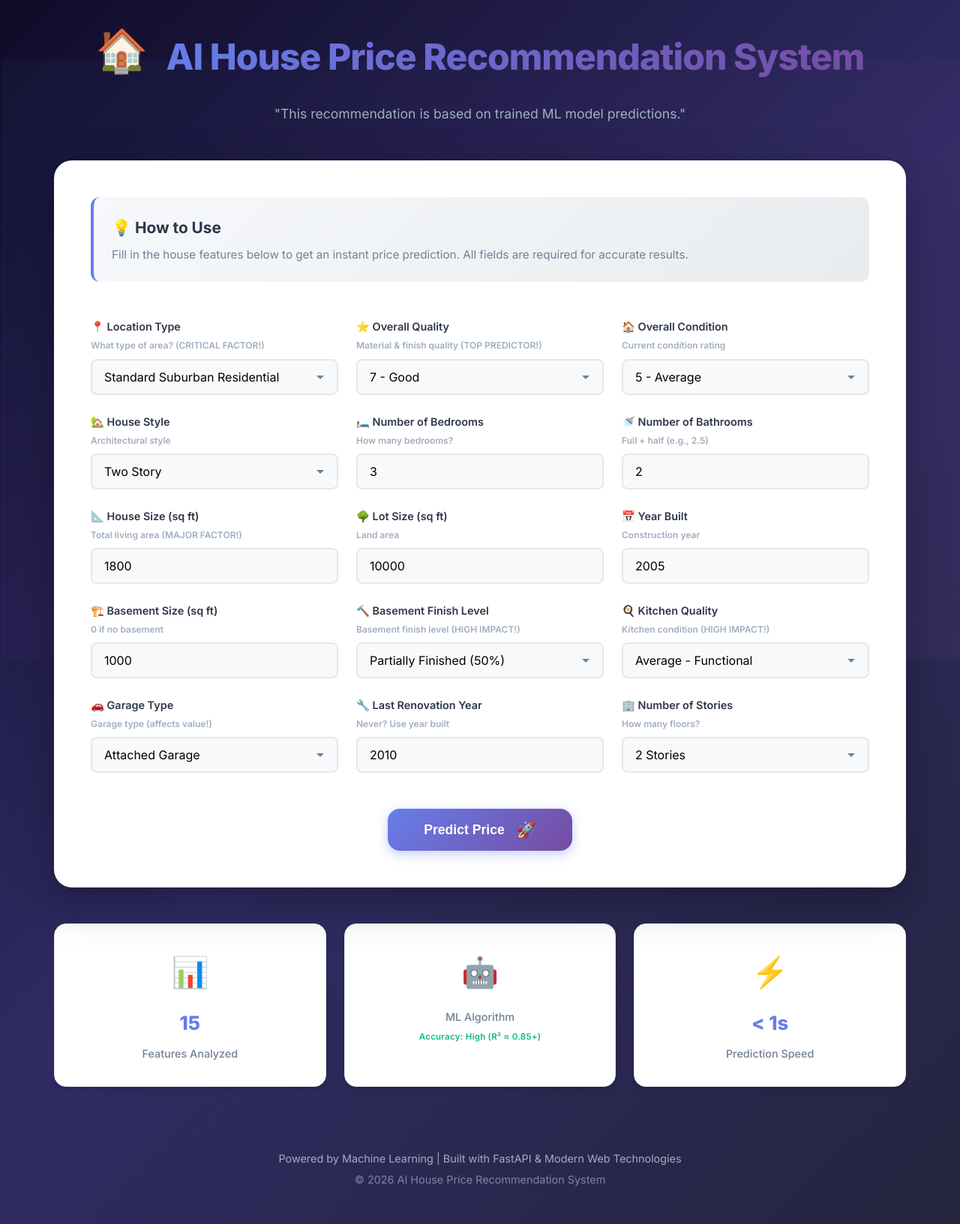
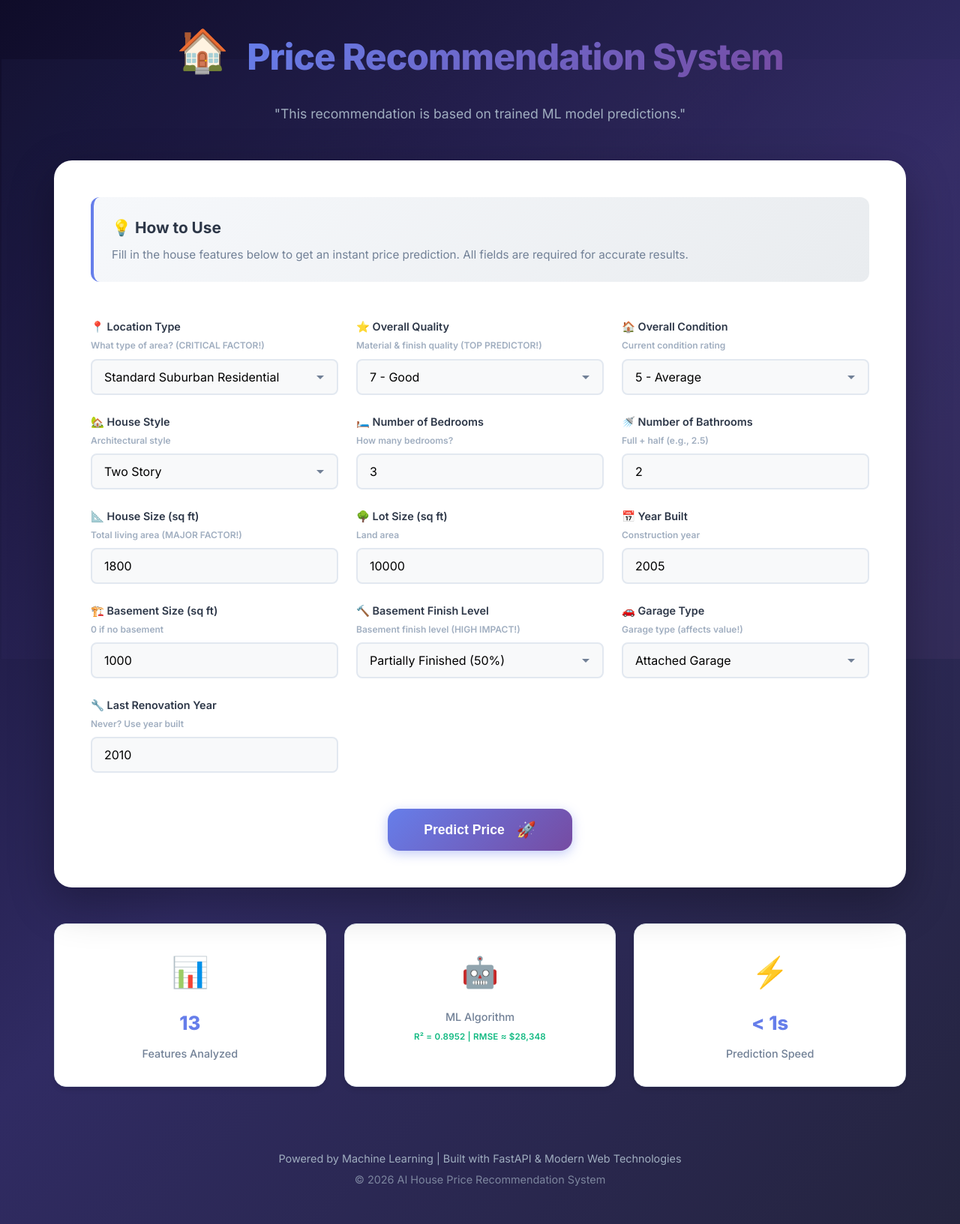
Before and after one commit to NikhilForge/AI-House-Price-Recommendation-System, a FastAPI app: page / in a window 1280 px wide. Shown: the top 1633 px of the page at 75% size. Run offline with FastAPI, Linux system fonts and the light colour scheme; parts of the project's set-up code (start-up, migrations or seed data) failed here and were passed over.

Commit message:
Updated project

```diff
--- a/main.py
+++ b/main.py
@@ -46,10 +46,8 @@ USER_INPUT_FEATURES = [
     'year_built',
     'basement_sqft',
     'basement_finish',
-    'kitchen_quality',
     'garage_type',
     'year_renovated',
-    'stories',
 ]
 
 LOCATION_TYPES = {
@@ -324,20 +322,6 @@ USER_FIELD_INFO = {
         'description': 'Basement finish level (HIGH IMPACT!)',
         'icon': '🔨'
     },
-    'kitchen_quality': {
-        'label': 'Kitchen Quality',
-        'type': 'select',
-        'options': [
-            {'value': 1, 'label': 'Poor - Outdated'},
-            {'value': 2, 'label': 'Fair - Basic'},
-            {'value': 3, 'label': 'Average - Functional'},
-            {'value': 4, 'label': 'Good - Modern Updates'},
-            {'value': 5, 'label': 'Excellent - High-End'},
-        ],
-        'default': 3,
-        'description': 'Kitchen condition (HIGH IMPACT!)',
-        'icon': '🍳'
-    },
     'garage_type': {
         'label': 'Garage Type',
         'type': 'select',
@@ -361,18 +345,6 @@ USER_FIELD_INFO = {
         'default': 2010,
         'description': 'Never? Use year built',
         'icon': '🔧'
-    },
-    'stories': {
-        'label': 'Number of Stories',
-        'type': 'select',
-        'options': [
-            {'value': 1, 'label': '1 Story'},
-            {'value': 2, 'label': '2 Stories'},
-            {'value': 3, 'label': '3 Stories'},
-        ],
-        'default': 2,
-        'description': 'How many floors?',
-        'icon': '🏢'
     },
 }
 
@@ -433,20 +405,22 @@ def map_user_input_to_model_features(user_input):
     location_type = user_input.get('location_type', 'suburban_standard')
     location_info = LOCATION_TYPES.get(location_type, LOCATION_TYPES['suburban_standard'])
 
-    overall_quality = int(user_input.get('overall_quality', 7))
-    overall_condition = int(user_input.get('overall_condition', 5))
-    house_style = user_input.get('house_style', 'two_story')
-    bedrooms = int(user_input.get('bedrooms', 3))
-    bathrooms = float(user_input.get('bathrooms', 2))
-    house_sqft = int(user_input.get('house_sqft', 1800))
-    lot_sqft = int(user_input.get('lot_sqft', 10000))
-    year_built = int(user_input.get('year_built', 2005))
-    basement_sqft = int(user_input.get('basement_sqft', 1000))
-    basement_finish = user_input.get('basement_finish', 'partial')
-    kitchen_quality = int(user_input.get('kitchen_quality', 3))
-    garage_type = user_input.get('garage_type', 'attached')
-    year_renovated = int(user_input.get('year_renovated', year_built))
-    stories = int(user_input.get('stories', 2))
+    overall_quality    = int(user_input.get('overall_quality', 7))
+    overall_condition  = int(user_input.get('overall_condition', 5))
+    house_style        = user_input.get('house_style', 'two_story')
+    bedrooms           = int(user_input.get('bedrooms', 3))
+    bathrooms          = float(user_input.get('bathrooms', 2))
+    house_sqft         = int(user_input.get('house_sqft', 1800))
+    lot_sqft           = int(user_input.get('lot_sqft', 10000))
+    year_built         = int(user_input.get('year_built', 2005))
+    basement_sqft      = int(user_input.get('basement_sqft', 1000))
+    basement_finish    = user_input.get('basement_finish', 'partial')
+    # kitchen_quality defaults to 3 (Average) — not shown in UI
+    kitchen_quality    = 3
+    garage_type        = user_input.get('garage_type', 'attached')
+    year_renovated     = int(user_input.get('year_renovated', year_built))
+    # stories defaults to 2 — not shown in UI
+    stories            = 2
 
     full_bath = int(bathrooms)
     half_bath = int((bathrooms % 1) * 2)
@@ -455,9 +429,9 @@ def map_user_input_to_model_features(user_input):
         'none': 0.0, 'unfinished': 0.0,
         'partial': 0.5, 'mostly': 0.75, 'full': 1.0
     }
-    finish_ratio = basement_finish_ratios.get(basement_finish, 0.5)
-    bsmt_fin_sf1 = int(basement_sqft * finish_ratio)
-    bsmt_unf_sf = int(basement_sqft * (1 - finish_ratio))
+    finish_ratio  = basement_finish_ratios.get(basement_finish, 0.5)
+    bsmt_fin_sf1  = int(basement_sqft * finish_ratio)
+    bsmt_unf_sf   = int(basement_sqft * (1 - finish_ratio))
 
     basement_finish_quality = {
         'none': 0, 'unfinished': 1,
@@ -495,39 +469,39 @@ def map_user_input_to_model_features(user_input):
         floor_2nd = int(house_sqft * 0.35)
 
     mappings = {
-        'Neighborhood': location_info['neighborhood_code'],
-        'OverallQual': overall_quality,
-        'OverallCond': overall_condition,
-        'KitchenQual': kitchen_quality,
-        'BedroomAbvGr': bedrooms,
-        'FullBath': full_bath,
-        'HalfBath': half_bath,
-        'GrLivArea': house_sqft,
-        'LotArea': lot_sqft,
-        'LotFrontage': int(lot_sqft ** 0.5),
-        'YearBuilt': year_built,
-        'YearRemodAdd': year_renovated,
-        'TotalBsmtSF': basement_sqft,
-        'BsmtFinSF1': bsmt_fin_sf1,
-        'BsmtUnfSF': bsmt_unf_sf,
-        'BsmtQual': bsmt_qual,
-        'BsmtFinType1': bsmt_qual,
-        'GarageYrBlt': year_built,
-        'GarageCars': garage_cars,
-        'GarageArea': garage_area,
-        'GarageType': garage_type_value,
-        'GarageQual': min(4, max(1, int(overall_quality / 2.5))) if garage_cars > 0 else 0,
-        'HouseStyle': house_style_value,
-        '1stFlrSF': floor_1st,
-        '2ndFlrSF': floor_2nd,
-        'TotRmsAbvGrd': bedrooms + 3,
-        'ExterQual': min(4, max(1, int(overall_quality / 2.5))),
-        'HeatingQC': min(4, max(1, int(overall_quality / 2.5))),
-        'TotalSF': house_sqft + basement_sqft,
-        'HouseAge': 2024 - year_built,
+        'Neighborhood':    location_info['neighborhood_code'],
+        'OverallQual':     overall_quality,
+        'OverallCond':     overall_condition,
+        'KitchenQual':     kitchen_quality,
+        'BedroomAbvGr':    bedrooms,
+        'FullBath':        full_bath,
+        'HalfBath':        half_bath,
+        'GrLivArea':       house_sqft,
+        'LotArea':         lot_sqft,
+        'LotFrontage':     int(lot_sqft ** 0.5),
+        'YearBuilt':       year_built,
+        'YearRemodAdd':    year_renovated,
+        'TotalBsmtSF':     basement_sqft,
+        'BsmtFinSF1':      bsmt_fin_sf1,
+        'BsmtUnfSF':       bsmt_unf_sf,
+        'BsmtQual':        bsmt_qual,
+        'BsmtFinType1':    bsmt_qual,
+        'GarageYrBlt':     year_built,
+        'GarageCars':      garage_cars,
+        'GarageArea':      garage_area,
+        'GarageType':      garage_type_value,
+        'GarageQual':      min(4, max(1, int(overall_quality / 2.5))) if garage_cars > 0 else 0,
+        'HouseStyle':      house_style_value,
+        '1stFlrSF':        floor_1st,
+        '2ndFlrSF':        floor_2nd,
+        'TotRmsAbvGrd':    bedrooms + 3,
+        'ExterQual':       min(4, max(1, int(overall_quality / 2.5))),
+        'HeatingQC':       min(4, max(1, int(overall_quality / 2.5))),
+        'TotalSF':         house_sqft + basement_sqft,
+        'HouseAge':        2024 - year_built,
         'YearsSinceRemod': 2024 - year_renovated,
-        'TotalBathrooms': full_bath + (half_bath * 0.5),
-        'TotalPorchSF': 150,
+        'TotalBathrooms':  full_bath + (half_bath * 0.5),
+        'TotalPorchSF':    150,
     }
 
     for feature, value in mappings.items():
@@ -542,55 +516,46 @@ def map_user_input_to_model_features(user_input):
 # ========================
 
 def compute_recommendations(price: float) -> dict:
-    """
-    Given predicted price P:
-      - range_lower = P * 0.9
-      - range_upper = P * 1.1
-      - market_insight based on price tier
-      - suggestion based on where P sits vs range
-    """
     lower = price * 0.9
     upper = price * 1.1
 
-    # Market insight
     if price < 150000:
         market_insight = "Budget Property"
-        market_icon = "🏚️"
-        market_color = "budget"
+        market_icon    = "🏚️"
+        market_color   = "budget"
     elif price <= 300000:
         market_insight = "Fairly Priced"
-        market_icon = "🏠"
-        market_color = "fair"
+        market_icon    = "🏠"
+        market_color   = "fair"
     else:
         market_insight = "Premium Property"
-        market_icon = "🏰"
-        market_color = "premium"
+        market_icon    = "🏰"
+        market_color   = "premium"
 
-    # Suggestion
     if price < lower:
-        suggestion = "Great Deal — below market range"
+        suggestion      = "Great Deal — below market range"
         suggestion_icon = "🤑"
         suggestion_type = "deal"
     elif price <= upper:
-        suggestion = "Fair Price — within market range"
+        suggestion      = "Fair Price — within market range"
         suggestion_icon = "✅"
         suggestion_type = "fair"
     else:
-        suggestion = "Slightly Expensive — above market range"
+        suggestion      = "Slightly Expensive — above market range"
         suggestion_icon = "⚠️"
         suggestion_type = "expensive"
 
     return {
-        "range_lower": lower,
-        "range_upper": upper,
-        "range_lower_fmt": f"${lower:,.0f}",
-        "range_upper_fmt": f"${upper:,.0f}",
-        "market_insight": market_insight,
-        "market_icon": market_icon,
-        "market_color": market_color,
-        "suggestion": suggestion,
-        "suggestion_icon": suggestion_icon,
-        "suggestion_type": suggestion_type,
+        "range_lower":      lower,
+        "range_upper":      upper,
+        "range_lower_fmt":  f"${lower:,.0f}",
+        "range_upper_fmt":  f"${upper:,.0f}",
+        "market_insight":   market_insight,
+        "market_icon":      market_icon,
+        "market_color":     market_color,
+        "suggestion":       suggestion,
+        "suggestion_icon":  suggestion_icon,
+        "suggestion_type":  suggestion_type,
         "tips": [
             f"💰 Good deal if listed below {f'${lower:,.0f}'}",
             f"✅ Fair price between {f'${lower:,.0f}'} – {f'${upper:,.0f}'}",
@@ -608,23 +573,22 @@ class PredictionInput(BaseModel):
 
 
 class PredictionOutput(BaseModel):
-    predicted_price: float
-    formatted_price: str
-    model_name: str
-    confidence: str
-    location_impact: Optional[str] = None
-    # Recommendation fields
-    range_lower: float
-    range_upper: float
-    range_lower_fmt: str
-    range_upper_fmt: str
-    market_insight: str
-    market_icon: str
-    market_color: str
-    suggestion: str
-    suggestion_icon: str
-    suggestion_type: str
-    tips: List[str]
+    predicted_price:   float
+    formatted_price:   str
+    model_name:        str
+    confidence:        str
+    location_impact:   Optional[str] = None
+    range_lower:       float
+    range_upper:       float
+    range_lower_fmt:   str
+    range_upper_fmt:   str
+    market_insight:    str
+    market_icon:       str
+    market_color:      str
+    suggestion:        str
+    suggestion_icon:   str
+    suggestion_type:   str
+    tips:              List[str]
 
 
 # ========================
@@ -678,16 +642,15 @@ async def predict_price(input_data: PredictionInput):
             feature_array = scaler.transform(feature_array)
 
         base_prediction = model.predict(feature_array)[0]
-        prediction = max(0, base_prediction * location_multiplier)
+        prediction      = max(0, base_prediction * location_multiplier)
 
         formatted_price = f"${prediction:,.2f}"
-        confidence = "High" if prediction > 50000 else "Medium"
+        confidence      = "High" if prediction > 50000 else "Medium"
 
         location_type = input_data.features.get('location_type', 'suburban_standard')
         location_name = LOCATION_TYPES[location_type]['label']
         location_impact = f"Location ({location_name}): {location_multiplier}x"
 
-        # ✅ Compute recommendations
         rec = compute_recommendations(prediction)
 
         return PredictionOutput(
@@ -708,8 +671,8 @@ async def get_model_info():
     if model is None:
         raise HTTPException(status_code=500, detail="Model not loaded")
     return {
-        "model_type": type(model).__name__,
-        "user_fields": USER_INPUT_FEATURES,
+        "model_type":     type(model).__name__,
+        "user_fields":    USER_INPUT_FEATURES,
         "location_types": list(LOCATION_TYPES.keys())
     }
 
@@ -727,8 +690,10 @@ async def startup_event():
     print(f"✅ User fields: {len(USER_INPUT_FEATURES)} high-impact features")
     print(f"✅ Location types: {len(LOCATION_TYPES)} universal categories")
     print(f"✅ Model features: {len(feature_names)} (auto-filled)")
+    print(f"ℹ️  Kitchen Quality fixed at: Average (3) — hidden from UI")
+    print(f"ℹ️  Stories fixed at: 2 — hidden from UI")
     print("="*80)
-    print("⭐ NEW: Price Range, Market Insight & Suggestions added!")
+    print("⭐ Price Range, Market Insight & Suggestions enabled!")
     print("="*80)
     print("🌐 http://127.0.0.1:8000")
     print("="*80 + "\n")
@@ -739,6 +704,6 @@ if __name__ == "__main__":
     uvicorn.run(
         app,
         host="0.0.0.0",
-        port=int(os.environ.get("PORT", 8000)),  # uses host's PORT env var
-        reload=False                              # never True in production
+        port=int(os.environ.get("PORT", 8000)),
+        reload=False
     )
--- a/templates/index.html
+++ b/templates/index.html
@@ -3,7 +3,7 @@
 <head>
     <meta charset="UTF-8">
     <meta name="viewport" content="width=device-width, initial-scale=1.0">
-    <title>AI House Price Recommendation System</title>
+    <title>Price Recommendation System</title>
     <link rel="stylesheet" href="/static/style.css">
     <link rel="preconnect" href="https://fonts.googleapis.com">
     <link rel="preconnect" href="https://fonts.gstatic.com" crossorigin>
@@ -19,7 +19,7 @@
         <header class="header">
             <div class="logo-container">
                 <div class="logo-icon">🏠</div>
-                <h1 class="title">AI House Price Recommendation System</h1>
+                <h1 class="title">Price Recommendation System</h1>
             </div>
             <p class="subtitle">"This recommendation is based on trained ML model predictions."</p>
         </header>
@@ -187,7 +187,7 @@
                 <div class="stat-icon">🤖</div>
                 <div class="stat-value" id="modelType">-</div>
                 <div class="stat-label">ML Algorithm</div>
-                <div class="stat-accuracy">Accuracy: High (R² ≈ 0.85+)</div>
+                <div class="stat-accuracy">R² = 0.8952 | RMSE ≈ $28,348</div>
             </div>
             <div class="stat-card">
                 <div class="stat-icon">⚡</div>
```
Also changed, not shown: retail_recommender/backend/export_rules.py (added), retail_recommender/backend/main.py (added), retail_recommender/backend/requirements.txt (added), retail_recommender/frontend/index.html (added), 1 other file.
